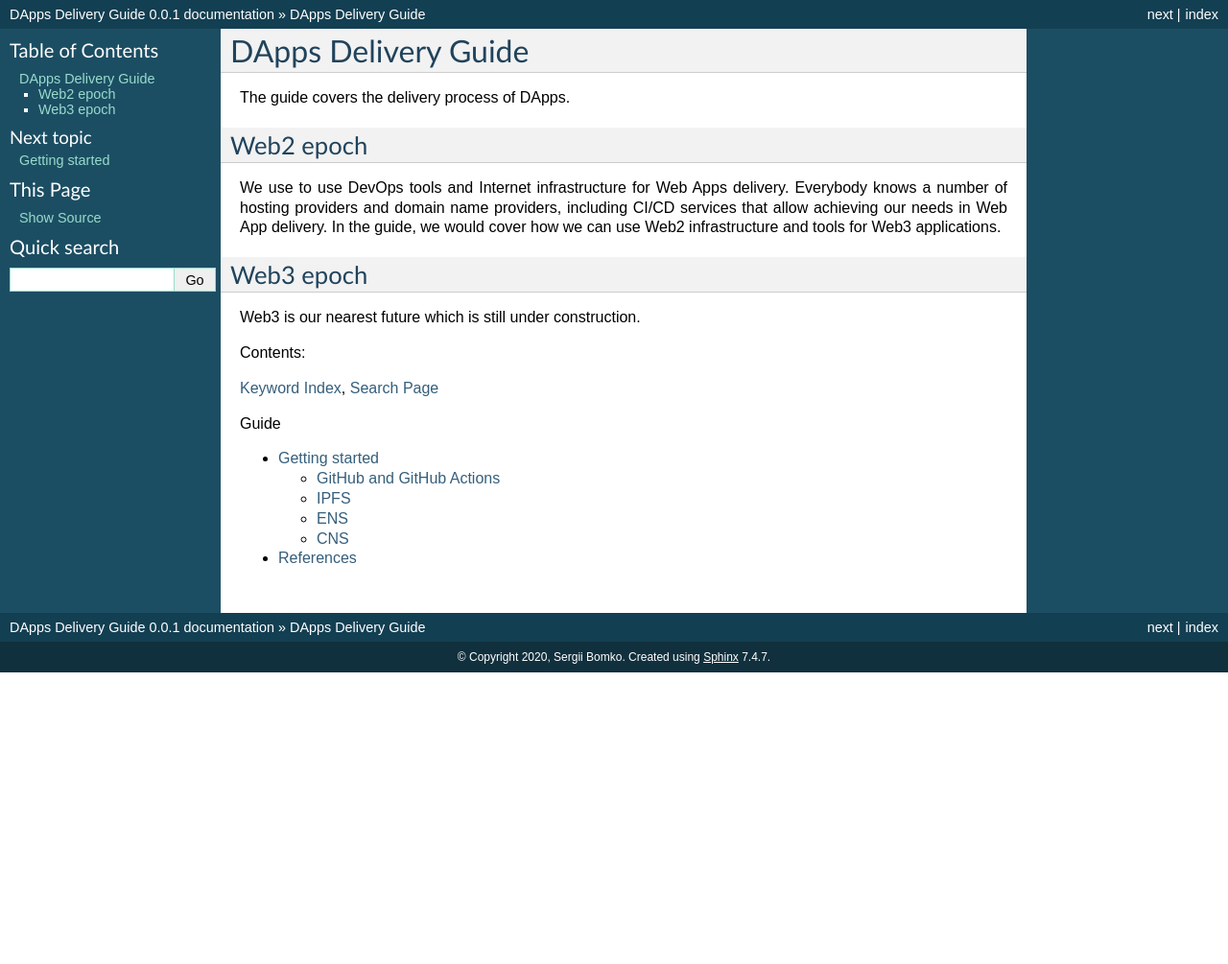
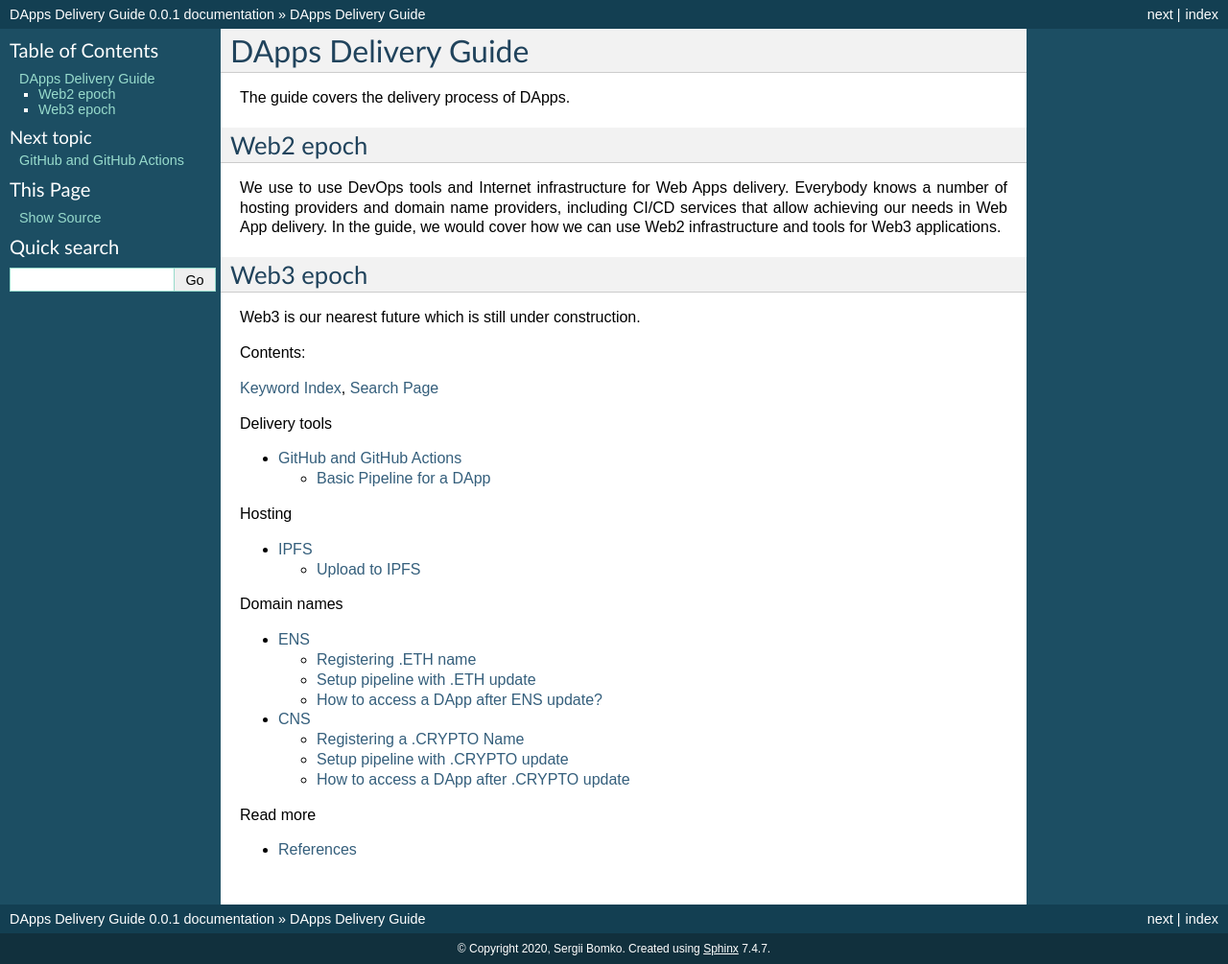
Before and after one commit to aquiladev/dapps-delivery-guide, a Sphinx documentation site: the page built from docs/index.rst, in a window 1280 px wide. Shown: the whole page at 96% size. Built offline with Sphinx 7.4.7, drawn with Linux system fonts in a browser that asks for light colours; before the commit the page ends 900 px from its top, so only the background shows below that.

Commit message:
format ref tree

```diff
--- a/docs/index.rst
+++ b/docs/index.rst
@@ -19,7 +19,26 @@
 
 .. toctree::
    :maxdepth: 2
-   :caption: Guide
+   :caption: Delivery tools
 
-   getting-started
+   github-actions
+
+
+.. toctree::
+   :maxdepth: 2
+   :caption: Hosting
+
+   ipfs
+
+.. toctree::
+   :maxdepth: 2
+   :caption: Domain names
+
+   ens
+   cns
+
+.. toctree::
+   :maxdepth: 2
+   :caption: Read more
+
    references
```
